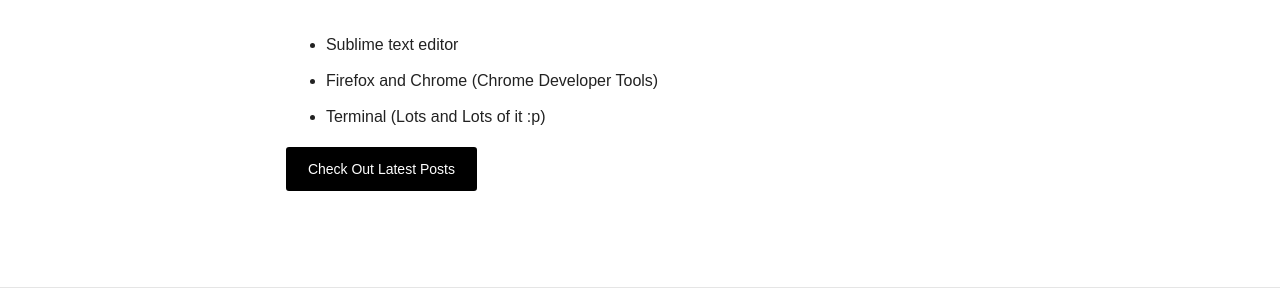
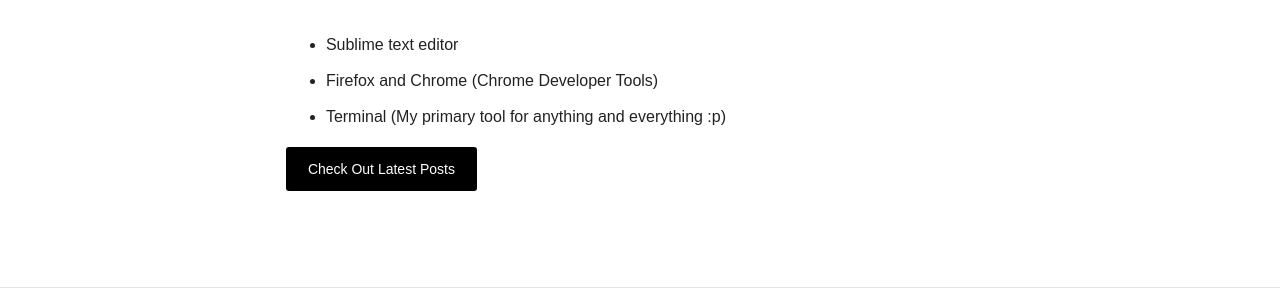
Before and after one commit to rikenshah/rikenshah.github.io, a Jekyll site: the page built from about/index.md, in a window 1280 px wide. Shown: the part 1080-1380 px from the top of the page. Built offline with Jekyll 4.4.1, drawn with Linux system fonts in a browser that asks for light colours; nearby versions of some CDN libraries.

Commit message:
Update index.md

```diff
--- a/about/index.md
+++ b/about/index.md
@@ -22,6 +22,6 @@
 
 - Sublime text editor
 - Firefox and Chrome (Chrome Developer Tools)
-- Terminal (Lots and Lots of it :p)
+- Terminal (My primary tool for anything and everything :p)
 
 <a markdown="0" href="{{ site.url }}/" class="btn">Check Out Latest Posts<a>
```
